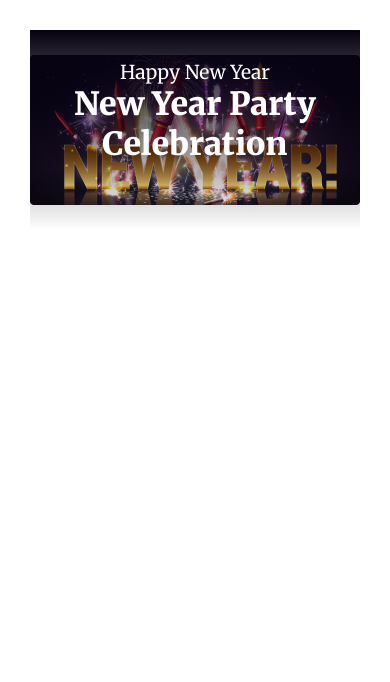
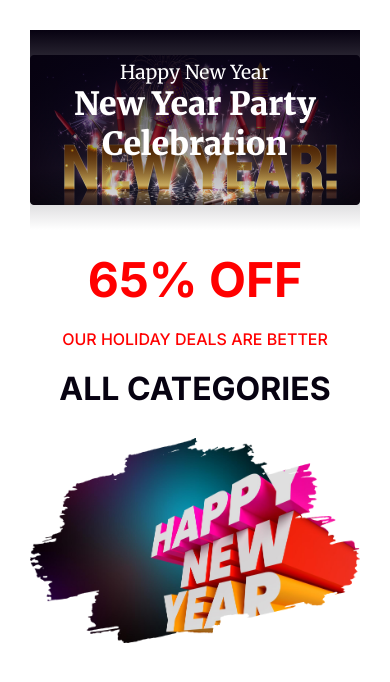
Before and after one commit to Khandaker-Sojol/new_years_offers, a plain HTML site: page index.html in a window 390 px wide. Drawn offline with Linux system fonts and the light colour scheme.

Commit message:
Categories added

```diff
--- a/index.html
+++ b/index.html
@@ -27,6 +27,16 @@
                 <h1>New Year Party <br> Celebration</h1>
             </div>
         </section>
+        <section class="categories container">
+            <div class="categories-info">
+                <h1>65% OFF</h1>
+                <p>OUR HOLIDAY DEALS ARE BETTER</p>
+                <h2>ALL CATEGORIES</h2>
+            </div>
+            <figure class="categories-img">
+                <img src="./images/New Year Photo.png" alt="">
+            </figure>
+        </section>
     </main>
     <footer>
 
--- a/styles.css
+++ b/styles.css
@@ -41,6 +41,36 @@ body {
   font-size: 4.5rem;
   font-weight: 900;
 }
+/* Categories Section Css */
+.categories {
+  margin: 60px auto;
+}
+.categories-info {
+  text-align: center;
+}
+.categories-info h1 {
+  color: rgb(255, 0, 0);
+  font-size: 5.2rem;
+  font-weight: bold;
+}
+.categories-info p {
+  color: rgb(255, 0, 0);
+  font-size: 1.5rem;
+  font-weight: 500;
+  margin: 30px 0 20px 0;
+}
+.categories-info h2 {
+  color: rgb(7, 2, 17);
+  font-size: 3rem;
+  font-weight: 700;
+  padding-bottom: 30px;
+}
+.categories-img {
+  text-align: center;
+}
+.categories-img img {
+  width: 100%;
+}
 
 @media screen and (max-width: 576px) {
   body {
@@ -59,4 +89,27 @@ body {
   .banner-info h1 {
     font-size: 2rem;
   }
+  /* Categories Section Css */
+  .categories {
+    margin: 20px auto;
+  }
+  .categories-info {
+    text-align: center;
+  }
+  .categories-info h1 {
+    font-size: 3rem;
+  }
+  .categories-info p {
+    font-size: 1rem;
+    margin: 20px 0;
+  }
+  .categories-info h2 {
+    font-size: 2rem;
+  }
+  .categories-img {
+    text-align: center;
+  }
+  .categories-img img {
+    width: 100%;
+  }
 }
```
